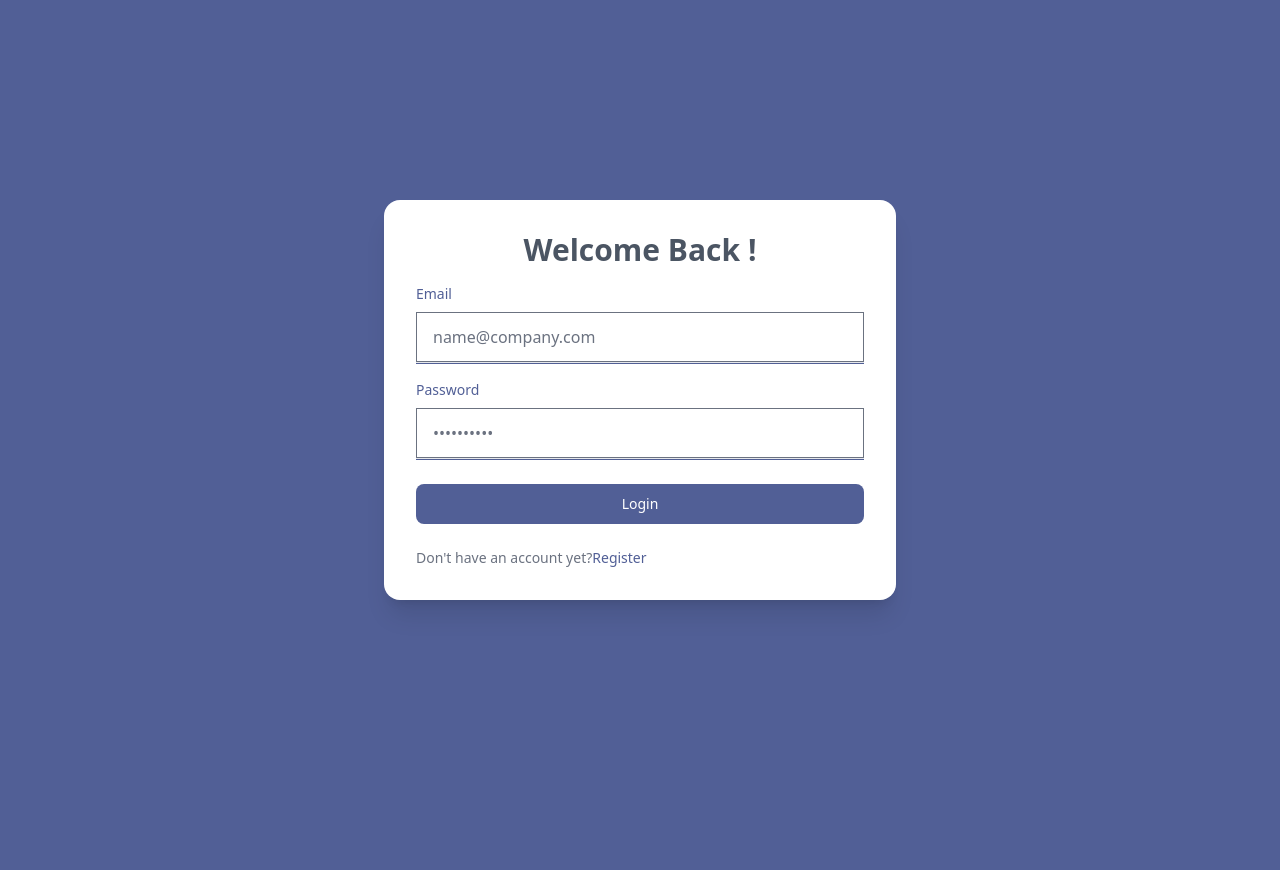
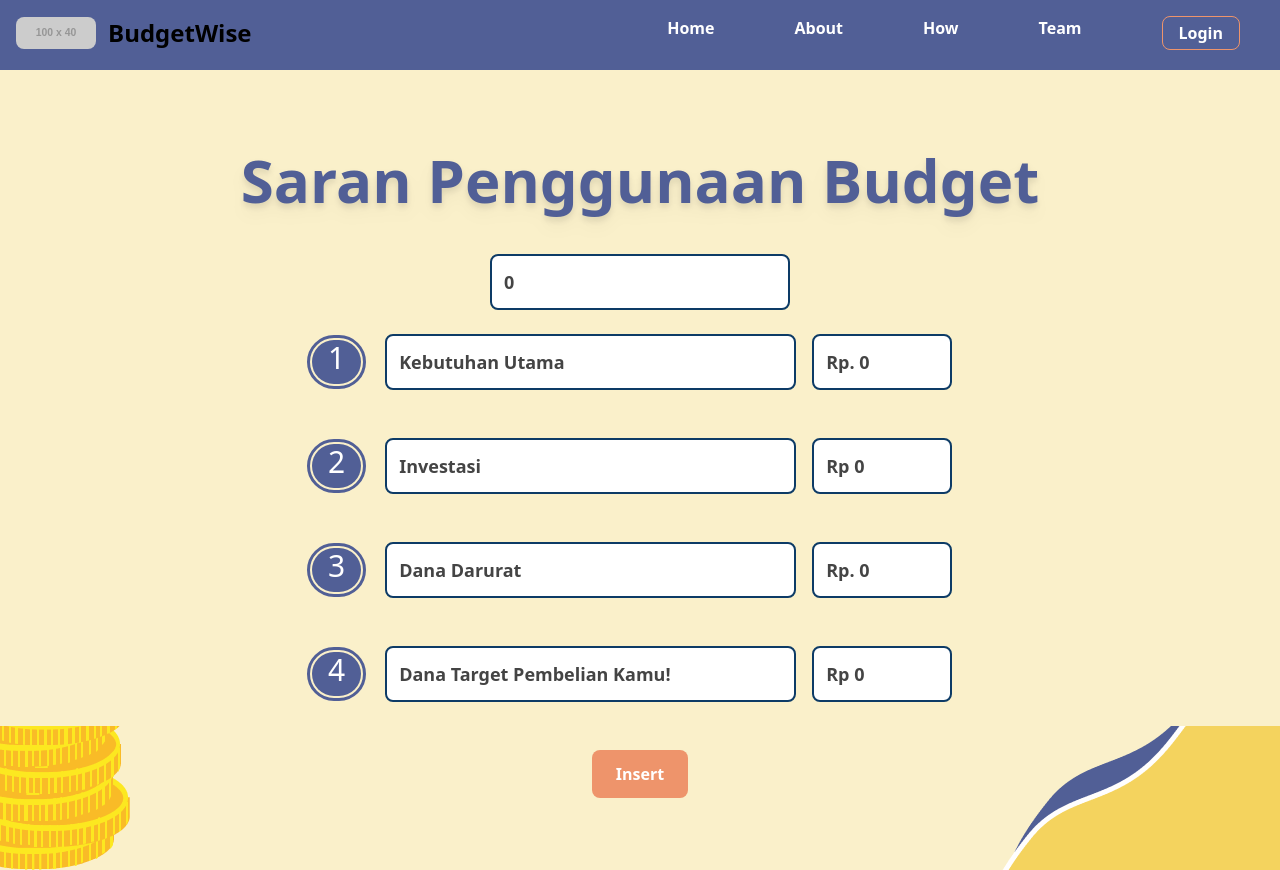
Before and after one commit to flexsible/budgetwise, a React (Vite) app: page /budgets/1 in a window 1280 px wide. Before the commit this address led to /auth/login. Before the commit the page ends 800 px from the top, so only its background shows below. Built offline with nearby package versions, Linux system fonts and the light colour scheme; no server answers; the database is empty.

Commit message:
publish current work

```diff
--- a/src/components/LandingPage.jsx
+++ b/src/components/Hero.jsx
@@ -20,7 +20,7 @@ export default function LandingPage () {
             <span className='text-[#F4D35E]'>NAVIGATE YOUR </span>FINANCE <br /> WITH <span className='text-[#F4D35E]'>CONFIDENCE</span>
           </h1>
           <h2 className='text-[#F4D35E] text-2xl drop-shadow-lg font-semibold md:text-xl'>Your Path to Financial Success</h2>
-          <Link to={'/budgets'} className="my-6 block font-bold text-white rounded-lg px-6 py-4 text-xl bg-[#EE946B] md:px-5 md:py-3 md:text-lg">Get Started</Link>
+          <Link to={'/word'} className="my-6 block font-bold text-white rounded-lg px-6 py-4 text-xl bg-[#EE946B] md:px-5 md:py-3 md:text-lg">Get Started</Link>
         </div>
         <div className='flex items-center me-4'>
           <img src="/Home_logo.png" alt="" />
--- a/src/components/InputBudget.jsx
+++ b/src/components/InputBudget.jsx
@@ -1,9 +1,9 @@
 import React from 'react'
 
-export default function InputBudget () {
+export default function InputBudget ({ budget }) {
   return (
     <div className='flex items-center me-4 justify-center pb-3'>
-      <input className="px-3 py-3 text-lg font-bold rounded-lg border-2 focus:outline focus:outline-2 focus:outline-offset-2 bg-[#ffffff] text-[#444444] focus:outline-[#aaaaaa] border-borderBlue" />
+      <input className="px-3 py-3 text-lg font-bold rounded-lg border-2 focus:outline focus:outline-2 focus:outline-offset-2 bg-[#ffffff] text-[#444444] focus:outline-[#aaaaaa] border-borderBlue">{budget}</input>
     </div>
   )
 }
--- a/src/components/RectangleInput2.jsx
+++ b/src/components/RectangleInput2.jsx
@@ -1,8 +1,16 @@
-import React from 'react'
+import React, { useEffect } from 'react'
+import { useAtom } from 'jotai'
+import { userType } from '../stores/stores'
+import { Link } from 'react-router-dom'
 
-const RectangleInput2 = () => {
+const RectangleInput2 = ({onClick}) => {
+  // const [type, setType] = useAtom(userType)
+  // console.log('type2', type)
+  // useEffect(() => {
+  //   setType('konservatif')
+  // })
   return (
-    <div className="relative flex items-center justify-center p-5">
+    <Link className="relative flex items-center justify-center p-5" to={'/:id'} onClick={onClick}>
       <div className="bg-white w-[280px] h-[305px] rounded-2xl flex items-center justify-center relative">
         <div className="absolute top-3 w-[260px] h-[200px] rounded-2xl flex items-center justify-center" style={{ backgroundColor: '#F4D35E' }}>
           <div className="flex flex-col items-center justify-center">
@@ -34,7 +42,7 @@ const RectangleInput2 = () => {
         >
         </div>
       </div>
-    </div>
+    </Link>
   )
 }
 
--- a/src/components/TombolNext.jsx
+++ b/src/components/TombolNext.jsx
@@ -1,9 +1,10 @@
 import React from 'react'
+import { Link } from 'react-router-dom'
 
 export default function TombolNext () {
   return (
-    <div>
+    <Link to={'/budgets'}>
         <button className="my-6 block font-bold text-white rounded-lg px-6 py-3 bg-[#EE946B]">Next</button>
-    </div>
+    </Link>
   )
 }
--- a/src/layout/RootLayout.jsx
+++ b/src/layout/RootLayout.jsx
@@ -46,7 +46,7 @@ function RootLayout () {
                   {session
                     ? (
                       <div className='flex'>
-                        <Link to="/budgets" className="mx-6 block font-bold text-white border rounded-lg px-4 py-1 border-[#EE946B] hover:bg-[#EE946B]">Fitur</Link>
+                        <Link to="/word" className="mx-6 block font-bold text-white border rounded-lg px-4 py-1 border-[#EE946B] hover:bg-[#EE946B]">Fitur</Link>
                         <button
                         className='mx-6 block font-bold text-white border rounded-lg px-4 py-1 border-[#EE946B] hover:bg-[#EE946B]'
                         onClick={handleSubmit}
--- a/src/pages/BudgetPage.jsx
+++ b/src/pages/BudgetPage.jsx
@@ -1,28 +1,39 @@
 import React, { useState, useEffect } from 'react'
 import { useAtom } from 'jotai'
 import { v4 as uuidv4 } from 'uuid'
-import { sessionStore, userBudget, userDarurat, userInvest, userKebutuhan, userTarget } from '../stores/stores'
-import { useNavigate } from 'react-router-dom'
+import { sessionStore, userBudget, userType, currentId } from '../stores/stores'
+import { Link, useNavigate } from 'react-router-dom'
 import RectangleInput from '../components/RectangleInput'
 import RectangleInput2 from '../components/RectangleInput2'
+import ResultPage from './ResultPage'
 
 function BudgetPage () {
   const navigate = useNavigate()
   const [session, setSession] = useAtom(sessionStore)
-  const [budget, setBudget] = useState(0)
+  const [budget, setBudget] = useAtom(userBudget)
+  const [type, setType] = useAtom(userType)
+  const [_id, setId] = useAtom(currentId)
   const id = uuidv4()
   console.log(session)
 
-  const onCardClick = (e) => {
+  const onRectangleClick = (e) => {
     e.preventDefault()
-    setBudget(e.target.value)
     navigate(`/budgets/${id}`)
+    setType('agresif')
+    setId(id)
+  }
+
+  const onSecondRectangleClick = (e) => {
+    e.preventDefault()
+    navigate(`/budgets/${id}`)
+    setType('konservatif')
+    setId(id)
   }
 
   // useEffect(() => {
   //   const storedToken = localStorage.getItem('accessToken')
   //   if (!storedToken) {
-  //     navigate('/login')
+  //     navigate('/auth/login')
   //     alert('Please login to access the features!')
   //   } else {
   //     setSession(storedToken)
@@ -45,12 +56,12 @@ function BudgetPage () {
         <div className='flex items-center me-4 justify-center pb-3'>
           <input
            className="px-3 py-3 text-lg font-bold rounded-lg border-2 focus:outline focus:outline-2 focus:outline-offset-2 bg-[#ffffff] text-[#444444] focus:outline-[#aaaaaa] border-borderBlue"
-           onChange={(e) => setBudget(e.target.value)}
-           value={budget} />
+           value={budget}
+           onChange={(e) => setBudget(e.target.value)}/>
         </div>
         <div className="flex justify-center space-x-4">
-          <RectangleInput onClick={onCardClick}/>
-          <RectangleInput2 onClick={onCardClick} />
+          <RectangleInput onClick={onRectangleClick} budget={budget}/>
+          <RectangleInput2 onClick={onSecondRectangleClick} budget={budget} />
         </div>
       </div>
     </>
--- a/src/pages/HomePage.jsx
+++ b/src/pages/HomePage.jsx
@@ -1,6 +1,6 @@
 import React from 'react'
 import Footer from '../components/Footer'
-import LandingPage from '../components/LandingPage'
+import Hero from '../components/Hero'
 import Team from '../components/Team'
 import AboutUs from '../components/AboutUs'
 import HowItWorks from '../components/HowItWorks'
@@ -9,7 +9,7 @@ import Testimoni from '../components/Testimoni'
 const HomePage = () => {
   return (
     <>
-      <LandingPage/>
+      <Hero/>
       <AboutUs/>
       <HowItWorks/>
       <Team/>
--- a/src/pages/ResultPage.jsx
+++ b/src/pages/ResultPage.jsx
@@ -1,12 +1,59 @@
 import React, { useEffect, useState } from 'react'
 import InputBudget from '../components/InputBudget'
 import ResultItems from '../components/ResultItems'
+import { userBudget, userDarurat, userInvest, userSaran, userType, userUtama, currentId } from '../stores/stores'
 import { supabase } from '../utils/supabaseConfig'
+import { useAtom } from 'jotai'
 
-export default function ResultPage () {
+export default function ResultPage ({ id }) {
   const [data, setData] = useState('')
   const [error, setError] = useState('')
+  const [budget, setBudget] = useAtom(userBudget)
+  const [type, setType] = useAtom(userType)
+  const [darurat, setDarurat] = useAtom(userDarurat)
+  const [invest, setInvest] = useAtom(userInvest)
+  const [saran, setSaran] = useAtom(userSaran)
+  const [utama, setUtama] = useAtom(userUtama)
+  const [_id, setId] = useAtom(currentId)
+
+  console.log('id', _id)
   console.log('data', data)
+  console.log('budget', budget)
+  console.log('testtype', type)
+
+  if (type === 'agresif') {
+    setDarurat(budget * 10 / 100)
+    setUtama(budget * 60 / 100)
+    setInvest(budget * 20 / 100)
+    setSaran(budget * 10 / 100)
+  }
+
+  const insertData = async () => {
+    const { data, error } = await supabase
+      .from('result')
+      .insert([
+        {
+          id: _id,
+          type: type,
+          utama: utama,
+          invest: invest,
+          saran: saran,
+          darurat: darurat
+        }
+      ])
+      .select()
+
+    console.log('insert', data)
+  }
+
+  const onClickHandler = () => {
+    try {
+      insertData()
+    } catch (error) {
+      alert(error.message)
+    }
+  }
+
   useEffect(() => {
     const fetchResult = async () => {
       const { data, error } = await supabase
@@ -30,14 +77,16 @@ export default function ResultPage () {
         <h1 className="pt-20 pb-10 text-6xl font-bold text-biru drop-shadow-lg my-1 text-center">
           Saran Penggunaan Budget
         </h1>
-        <InputBudget />
+        <div className="flex justify-center">
+          <input className="px-3 py-3 text-lg font-bold rounded-lg border-2 focus:outline focus:outline-2 focus:outline-offset-2 bg-[#ffffff] text-[#444444] focus:outline-[#aaaaaa] border-borderBlue" value={budget} disabled/>
+        </div>
         <div className="py-6 flex flex-col gap-6 justify-center bg-krem items-center">
         <div className="flex items-center me-4 w-1/2 gap-4">
           <div className='bg-biru rounded-full me-2 px-4 text-center outline outline-offset-2 outline-biru'>
             <label className="block mb-2 text-3xl font-medium text-white">1</label>
           </div>
           <h1 className='px-3 py-3 text-lg font-bold rounded-lg border-2 bg-[#ffffff] text-[#444444] border-borderBlue w-3/4'>Kebutuhan Utama</h1>
-          <h1 className='px-3 py-3 text-lg font-bold rounded-lg border-2 bg-[#ffffff] text-[#444444] border-borderBlue w-1/4'>Rp</h1>
+          <h1 className='px-3 py-3 text-lg font-bold rounded-lg border-2 bg-[#ffffff] text-[#444444] border-borderBlue w-1/4'>Rp. {utama}</h1>
         </div>
       </div>
 
@@ -46,8 +95,8 @@ export default function ResultPage () {
           <div className='bg-biru rounded-full me-2 px-4 text-center outline outline-offset-2 outline-biru'>
             <label className="block mb-2 text-3xl font-medium text-white">2</label>
           </div>
-          <h1 className='px-3 py-3 text-lg font-bold rounded-lg border-2 bg-[#ffffff] text-[#444444] border-borderBlue w-3/4'>SBN Ritel</h1>
-          <h1 className='px-3 py-3 text-lg font-bold rounded-lg border-2 bg-[#ffffff] text-[#444444] border-borderBlue w-1/4'>Rp 1.000.000</h1>
+          <h1 className='px-3 py-3 text-lg font-bold rounded-lg border-2 bg-[#ffffff] text-[#444444] border-borderBlue w-3/4'>Investasi</h1>
+          <h1 className='px-3 py-3 text-lg font-bold rounded-lg border-2 bg-[#ffffff] text-[#444444] border-borderBlue w-1/4'>Rp {invest}</h1>
         </div>
       </div>
 
@@ -56,8 +105,8 @@ export default function ResultPage () {
           <div className='bg-biru rounded-full me-2 px-4 text-center outline outline-offset-2 outline-biru'>
             <label className="block mb-2 text-3xl font-medium text-white">3</label>
           </div>
-          <h1 className='px-3 py-3 text-lg font-bold rounded-lg border-2 bg-[#ffffff] text-[#444444] border-borderBlue w-3/4'>SBN Ritel</h1>
-          <h1 className='px-3 py-3 text-lg font-bold rounded-lg border-2 bg-[#ffffff] text-[#444444] border-borderBlue w-1/4'>Rp 1.000.000</h1>
+          <h1 className='px-3 py-3 text-lg font-bold rounded-lg border-2 bg-[#ffffff] text-[#444444] border-borderBlue w-3/4'>Dana Darurat</h1>
+          <h1 className='px-3 py-3 text-lg font-bold rounded-lg border-2 bg-[#ffffff] text-[#444444] border-borderBlue w-1/4'>Rp. {darurat}</h1>
         </div>
       </div>
 
@@ -66,9 +115,12 @@ export default function ResultPage () {
           <div className='bg-biru rounded-full me-2 px-4 text-center outline outline-offset-2 outline-biru'>
             <label className="block mb-2 text-3xl font-medium text-white">4</label>
           </div>
-          <h1 className='px-3 py-3 text-lg font-bold rounded-lg border-2 bg-[#ffffff] text-[#444444] border-borderBlue w-3/4'>SBN Ritel</h1>
-          <h1 className='px-3 py-3 text-lg font-bold rounded-lg border-2 bg-[#ffffff] text-[#444444] border-borderBlue w-1/4'>Rp 1.000.000</h1>
+          <h1 className='px-3 py-3 text-lg font-bold rounded-lg border-2 bg-[#ffffff] text-[#444444] border-borderBlue w-3/4'>Dana Target Pembelian Kamu!</h1>
+          <h1 className='px-3 py-3 text-lg font-bold rounded-lg border-2 bg-[#ffffff] text-[#444444] border-borderBlue w-1/4'>Rp {saran}</h1>
         </div>
+      </div>
+      <div className="flex justify-center">
+        <button className="my-6 block font-bold text-white rounded-lg px-6 py-3 bg-[#EE946B]" onClick={onClickHandler}>Insert</button>
       </div>
       </div>
     </>
--- a/src/routes/AppRoutes.jsx
+++ b/src/routes/AppRoutes.jsx
@@ -21,9 +21,9 @@ function AppRoutes () {
 
       <Route element={<RootLayout/>}>
         <Route path='/' element={<HomePage/>}/>
-        <Route path='budgets' element={<BudgetPage />}>
-          <Route path=':id' element={<ResultPage/>}/>
-        </Route>
+        <Route path='word' element={<WordPage />}/>
+        <Route path='budgets' element={<BudgetPage />}/>
+        <Route path='/budgets/:id' element={<ResultPage />}/>
       </Route>
       <Route path='*' element={<ErrorPage />}/>
     </Routes>
--- a/src/stores/stores.js
+++ b/src/stores/stores.js
@@ -3,7 +3,9 @@ import { atom } from 'jotai'
 export const userStore = atom(null)
 export const sessionStore = atom(null)
 export const userBudget = atom(0)
-export const userKebutuhan = atom(0)
+export const userDarurat = atom(0)
+export const userUtama = atom(0)
 export const userInvest = atom(0)
-export const userDarurat = atom(0)
-export const userTarget = atom(0)
+export const userSaran = atom(0)
+export const userType = atom('')
+export const currentId = atom(null)
```
Also changed, not shown: src/components/RectangleInput.jsx (+9 -2 lines).
